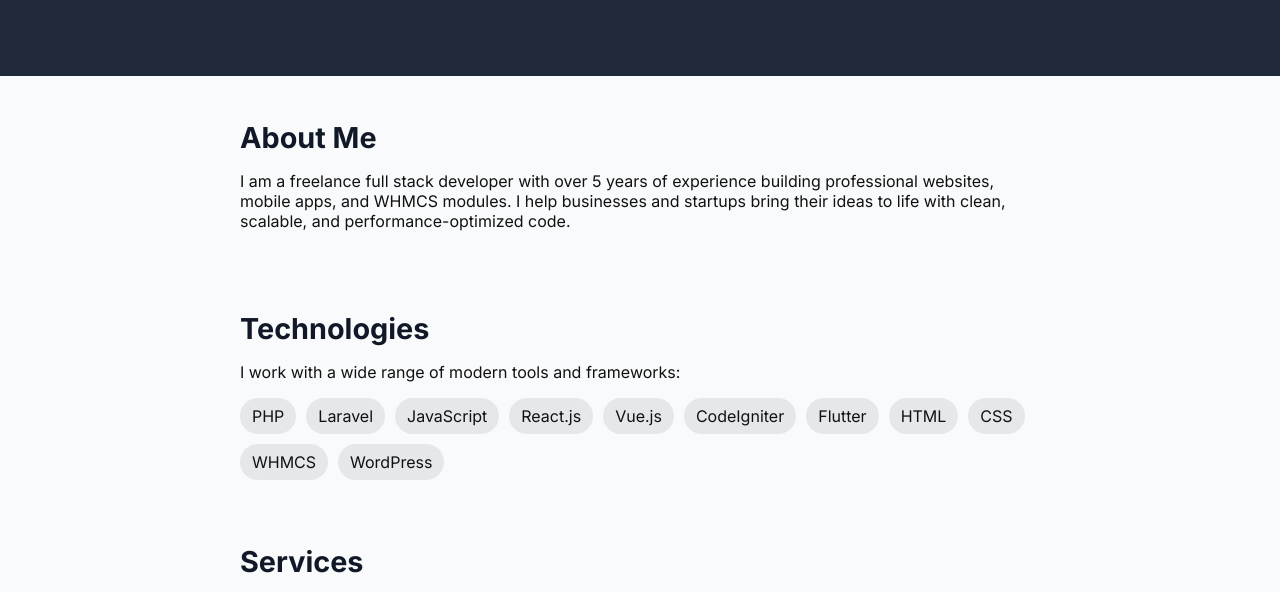
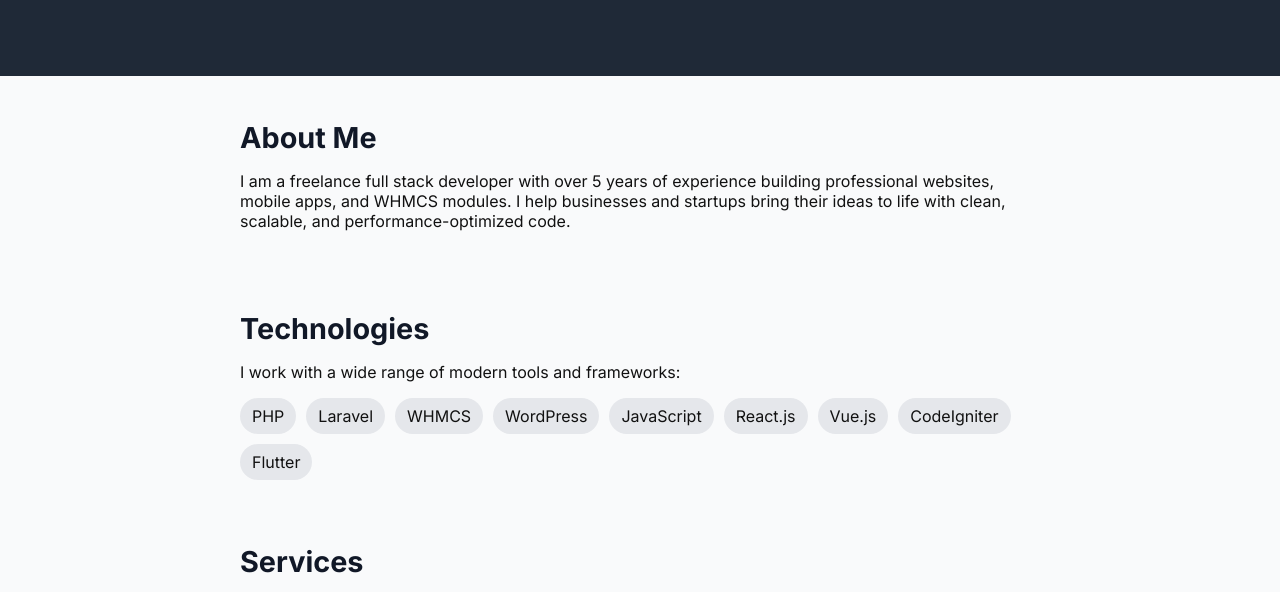
Before and after one commit to Prabhdeepdeveloper/prabhdeepdeveloper.github.io, a plain HTML site: page index.html in a window 1280 px wide. Shown: the part 146-738 px from the top of the page. Drawn offline with Linux system fonts and the light colour scheme.

Commit message:
Update index.html

```diff
--- a/index.html
+++ b/index.html
@@ -88,15 +88,13 @@
   <div style="display: flex; flex-wrap: wrap; gap: 10px; margin-top: 15px;">
     <span style="background: #e5e7eb; padding: 8px 12px; border-radius: 9999px;">PHP</span>
     <span style="background: #e5e7eb; padding: 8px 12px; border-radius: 9999px;">Laravel</span>
+    <span style="background: #e5e7eb; padding: 8px 12px; border-radius: 9999px;">WHMCS</span>
+    <span style="background: #e5e7eb; padding: 8px 12px; border-radius: 9999px;">WordPress</span>
     <span style="background: #e5e7eb; padding: 8px 12px; border-radius: 9999px;">JavaScript</span>
     <span style="background: #e5e7eb; padding: 8px 12px; border-radius: 9999px;">React.js</span>
     <span style="background: #e5e7eb; padding: 8px 12px; border-radius: 9999px;">Vue.js</span>
     <span style="background: #e5e7eb; padding: 8px 12px; border-radius: 9999px;">CodeIgniter</span>
     <span style="background: #e5e7eb; padding: 8px 12px; border-radius: 9999px;">Flutter</span>
-    <span style="background: #e5e7eb; padding: 8px 12px; border-radius: 9999px;">HTML</span>
-    <span style="background: #e5e7eb; padding: 8px 12px; border-radius: 9999px;">CSS</span>
-    <span style="background: #e5e7eb; padding: 8px 12px; border-radius: 9999px;">WHMCS</span>
-    <span style="background: #e5e7eb; padding: 8px 12px; border-radius: 9999px;">WordPress</span>
   </div>
 </section>
 
```
